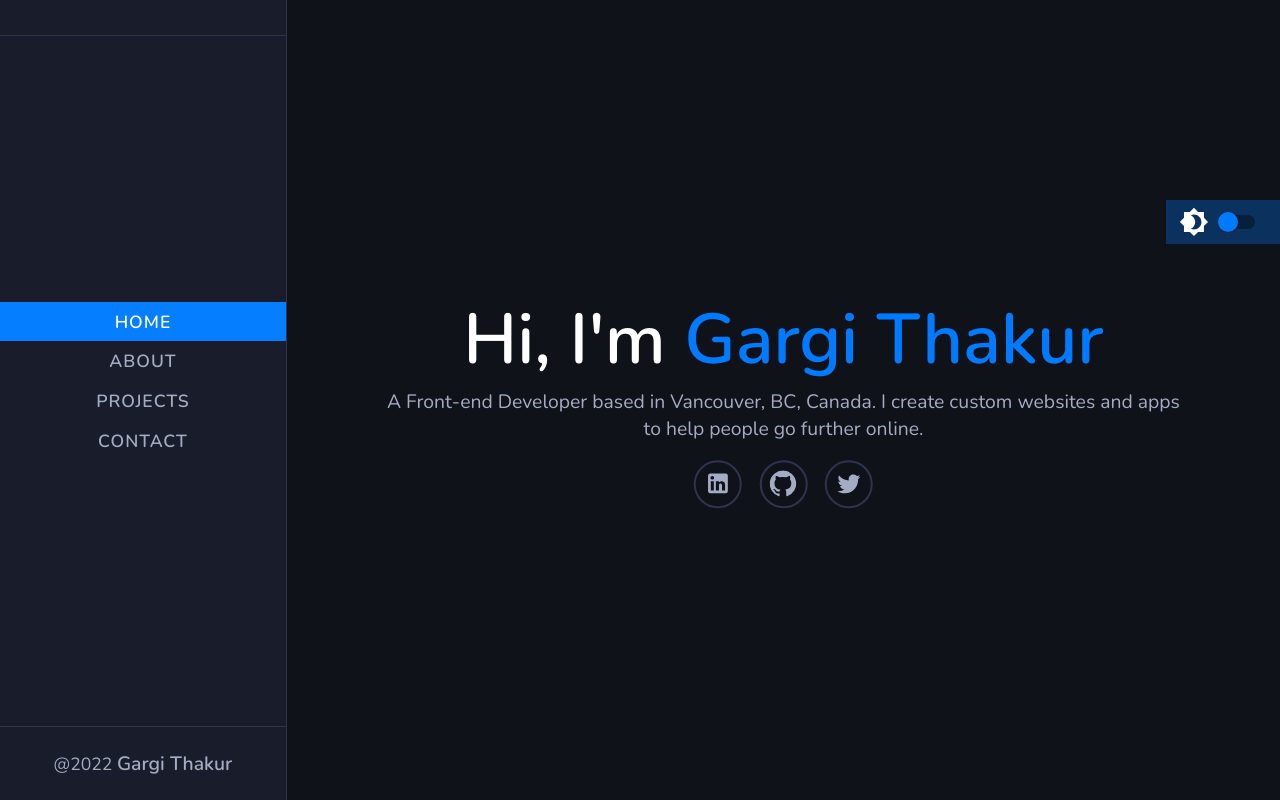
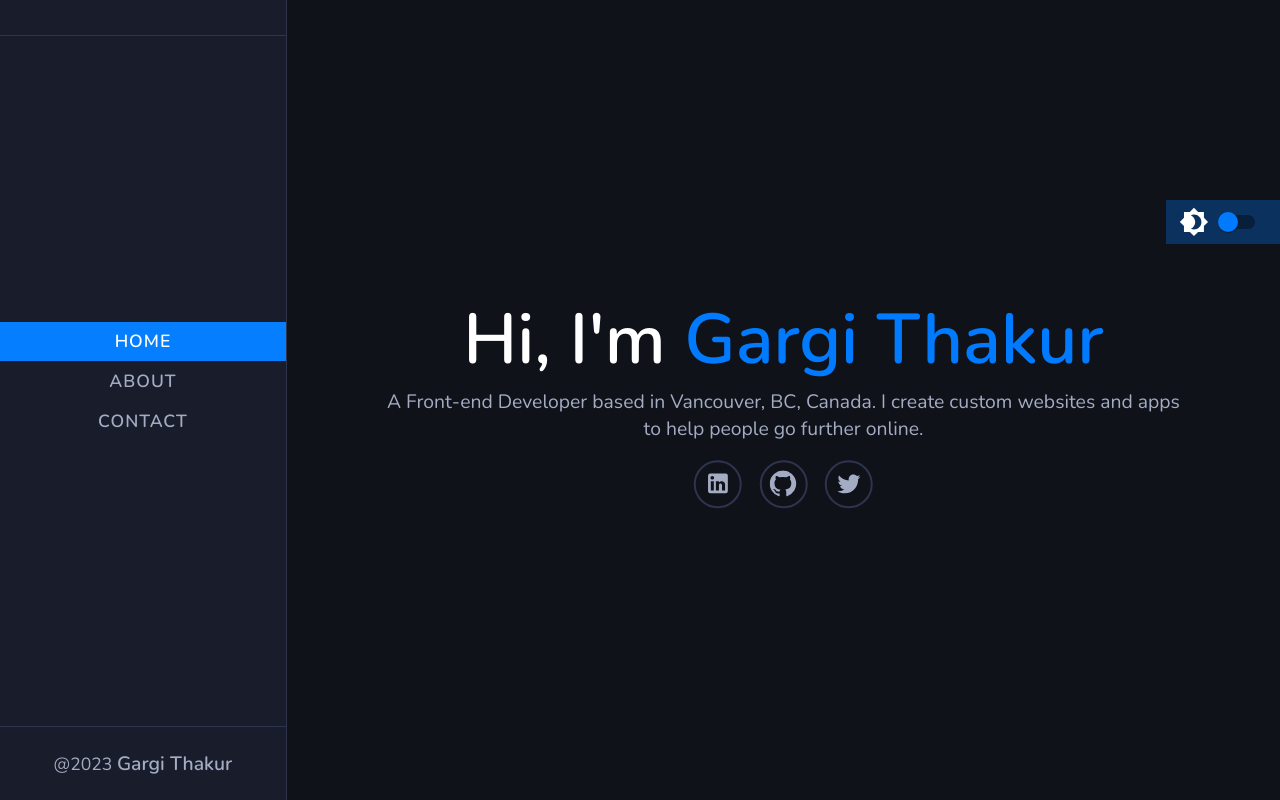
Before and after one commit to Gargi-Thakur/react-portfolio, a React (Create React App) app: page / in a window 1280 px wide. Built offline with nearby package versions, Linux system fonts and the light colour scheme.

Commit message:
remove projects tab for now and update year

```diff
--- a/src/Components/Navigation.js
+++ b/src/Components/Navigation.js
@@ -15,15 +15,15 @@ function Navigation({ navToggle, setNavToggle }) {
                 <li className="nav-item">
                     <NavLink to="/about" activeClassName="active-class" exact onClick={() => setNavToggle(!navToggle)}>About</NavLink>
                 </li>
-                <li className="nav-item">
+                {/* <li className="nav-item">
                     <NavLink to="/projects" activeClassName="active-class" exact onClick={() => setNavToggle(!navToggle)}>Projects</NavLink>
-                </li>
+                </li> */}
                 <li className="nav-item">
                     <NavLink to="/contact" activeClassName="active-class" exact onClick={() => setNavToggle(!navToggle)}>Contact</NavLink>
                 </li>
             </ul>
             <footer className="footer">
-                <p>@2022 <b>Gargi Thakur</b></p>
+                <p>@2023 <b>Gargi Thakur</b></p>
             </footer>
         </NavigationStyled>
     )
```
